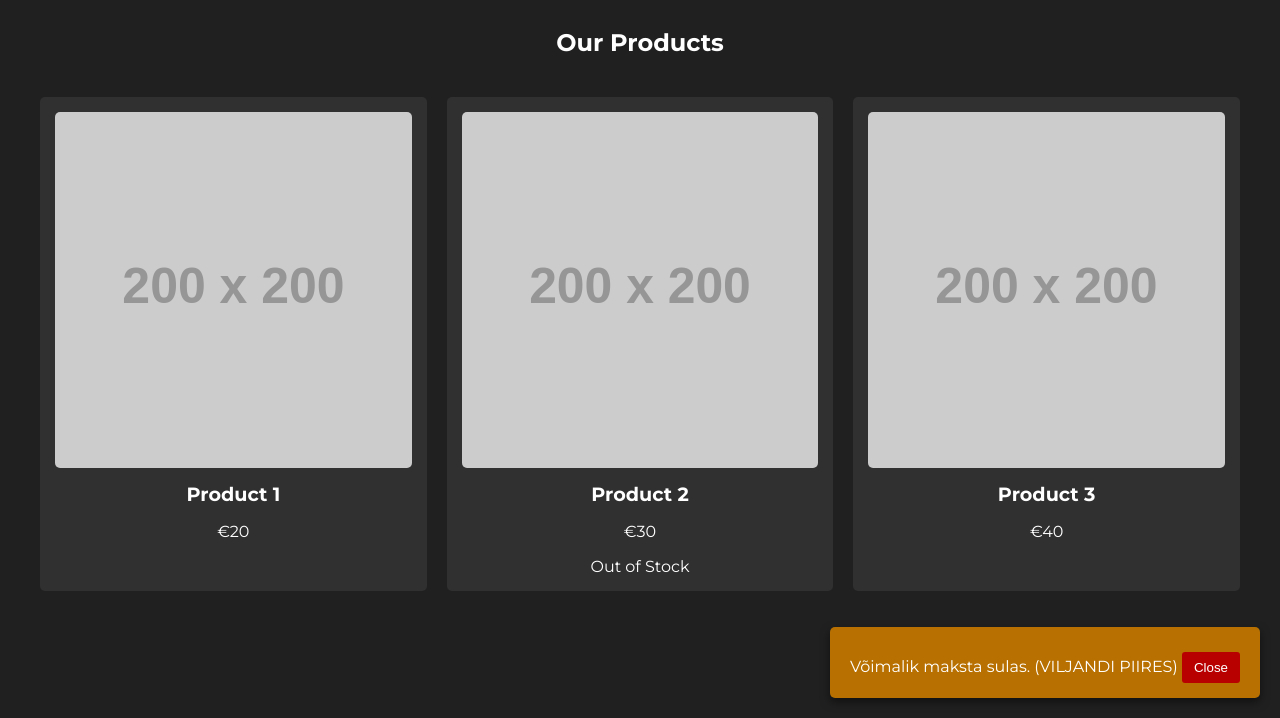
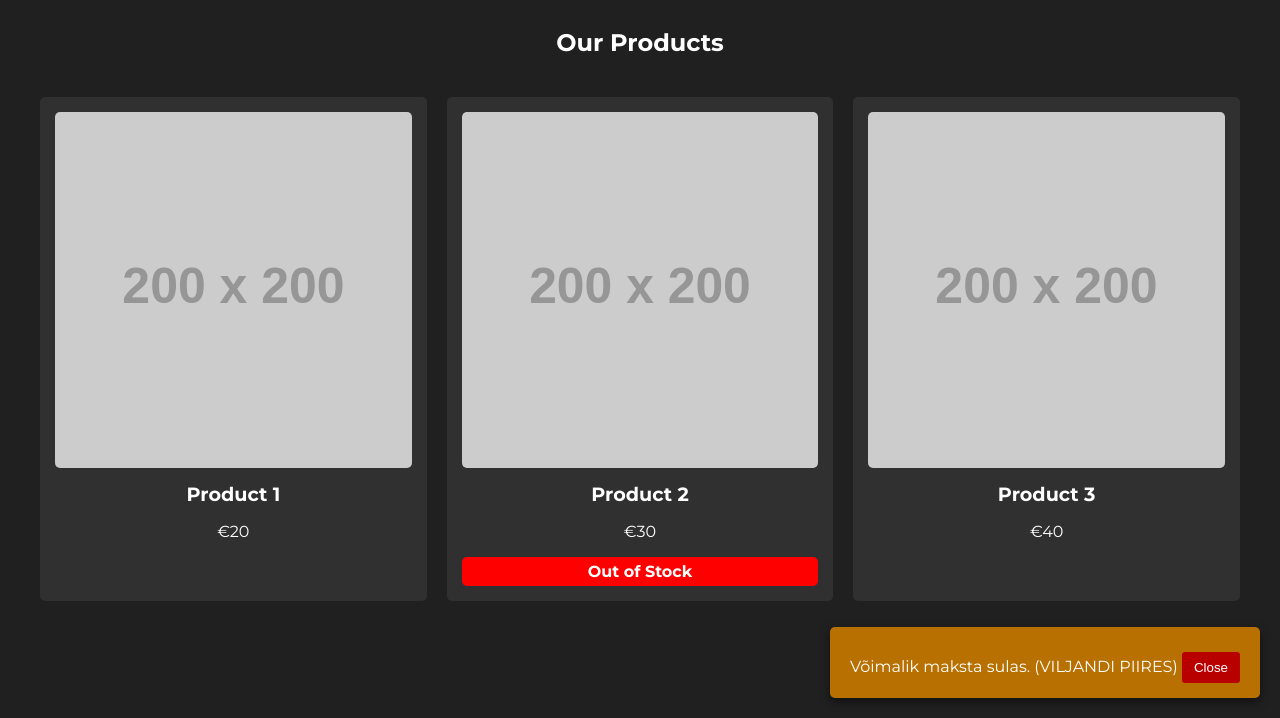
Before and after one commit to violentidk/TOP-SHOP, a plain HTML site: page index.html in a window 1280 px wide. Shown: the part 82-800 px from the top of the page. Drawn offline with Linux system fonts and the light colour scheme; placeholder pictures from the web are drawn by us.

Commit message:
Update styles.css

```diff
--- a/styles.css
+++ b/styles.css
@@ -85,3 +85,12 @@ body {
     cursor: pointer;
     border-radius: 3px;
 }
+
+.out-of-stock {
+    background-color: #FF0000;
+    color: #ffffff;
+    padding: 5px 10px;
+    border-radius: 5px;
+    font-weight: bold;
+    margin-top: 10px;
+}
```
